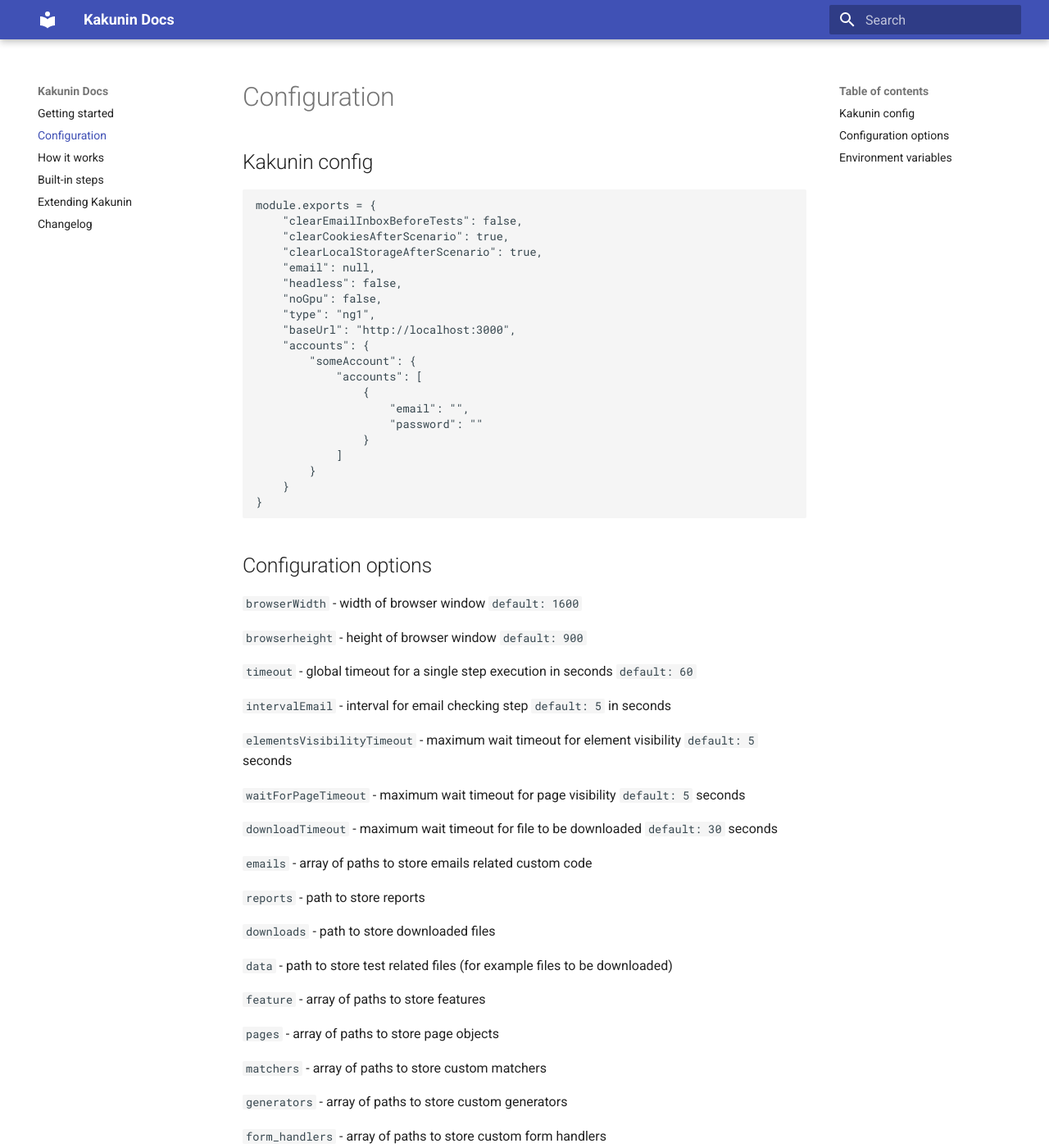
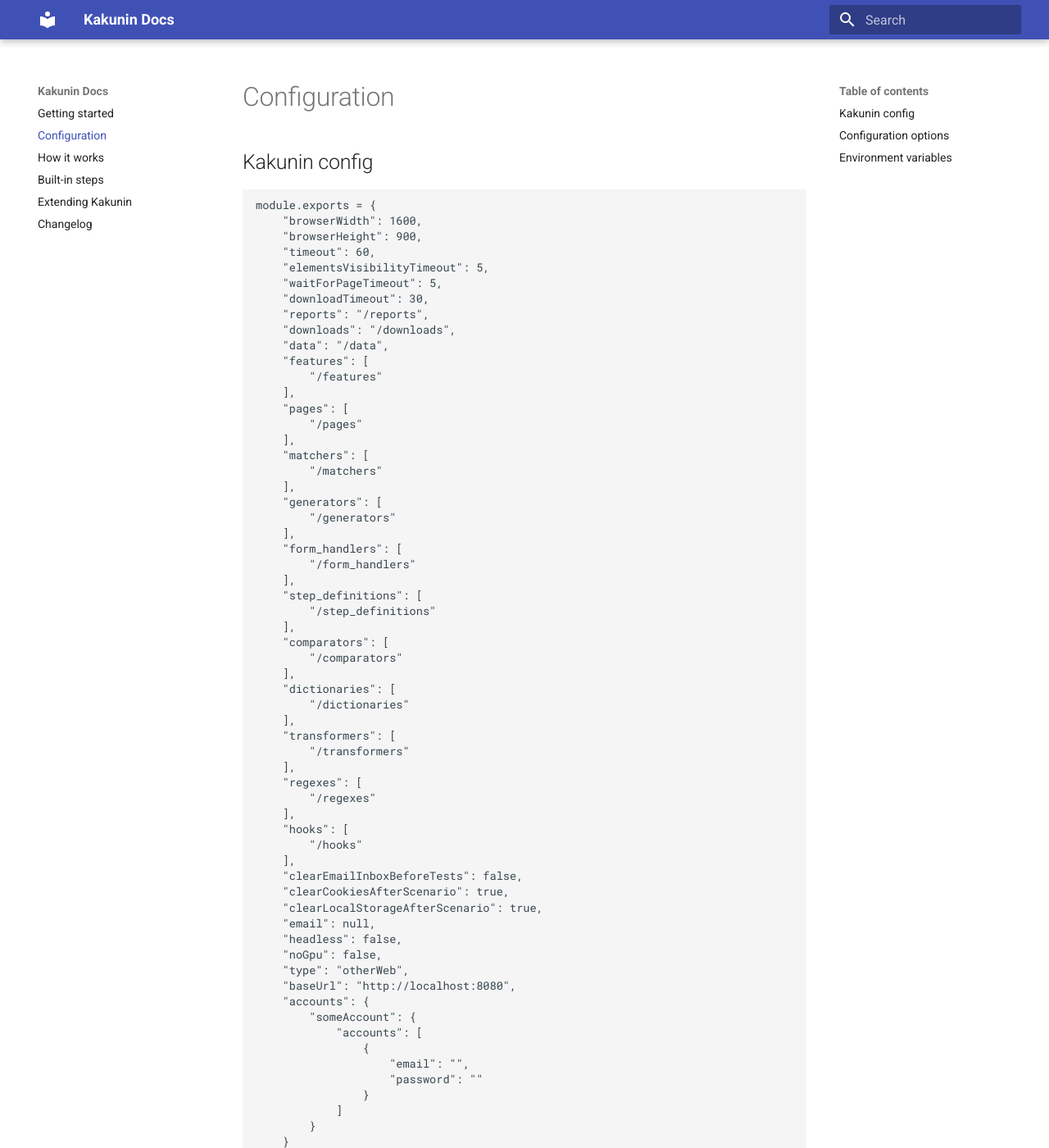
Before and after one commit to sethii/sethii.github.io, an MkDocs documentation site: the page built from docs/configuration.md, in a window 1280 px wide and 1400 px high. Shown: the whole window at 82% size. Built offline with MkDocs 1.6.1 and Material for MkDocs 9.7.7, drawn with Linux system fonts in a browser that asks for light colours; old or Windows-style settings are respelled for this version of MkDocs.

````diff
--- a/docs/configuration.md
+++ b/docs/configuration.md
@@ -2,14 +2,56 @@
 
 ```
 module.exports = {
+    "browserWidth": 1600,
+    "browserHeight": 900,
+    "timeout": 60,
+    "elementsVisibilityTimeout": 5,
+    "waitForPageTimeout": 5,
+    "downloadTimeout": 30,
+    "reports": "/reports",
+    "downloads": "/downloads",
+    "data": "/data",
+    "features": [
+        "/features"
+    ],
+    "pages": [
+        "/pages"
+    ],
+    "matchers": [
+        "/matchers"
+    ],
+    "generators": [
+        "/generators"
+    ],
+    "form_handlers": [
+        "/form_handlers"
+    ],
+    "step_definitions": [
+        "/step_definitions"
+    ],
+    "comparators": [
+        "/comparators"
+    ],
+    "dictionaries": [
+        "/dictionaries"
+    ],
+    "transformers": [
+        "/transformers"
+    ],
+    "regexes": [
+        "/regexes"
+    ],
+    "hooks": [
+        "/hooks"
+    ],
     "clearEmailInboxBeforeTests": false,
     "clearCookiesAfterScenario": true,
     "clearLocalStorageAfterScenario": true,
     "email": null,
     "headless": false,
     "noGpu": false,
-    "type": "ng1",
-    "baseUrl": "http://localhost:3000",
+    "type": "otherWeb",
+    "baseUrl": "http://localhost:8080",
     "accounts": {
         "someAccount": {
             "accounts": [
@@ -21,6 +63,7 @@
         }
     }
 }
+
 ```
 
 ## Configuration options
````
Also changed, not shown: docs/extending.md (+32 -0 lines), docs/steps.md (+61 -0 lines), site/configuration/index.html, site/extending/index.html, site/mkdocs/search_index.json, site/steps/index.html.
